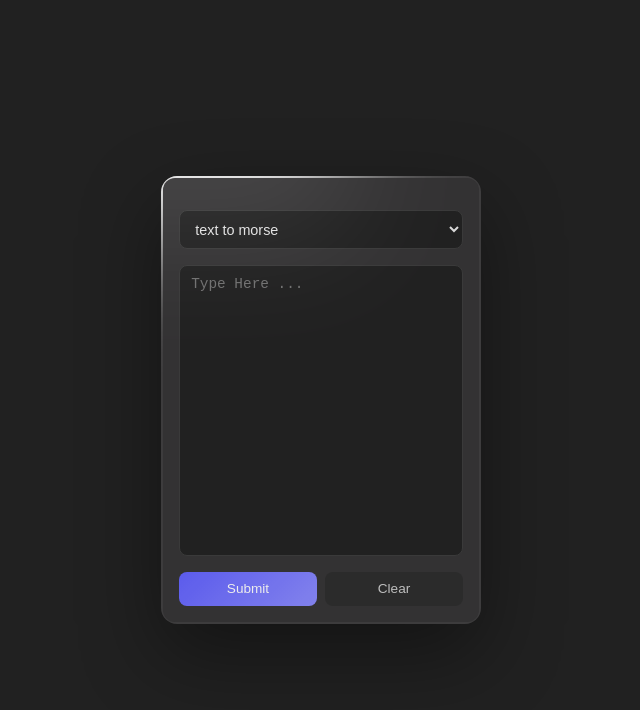
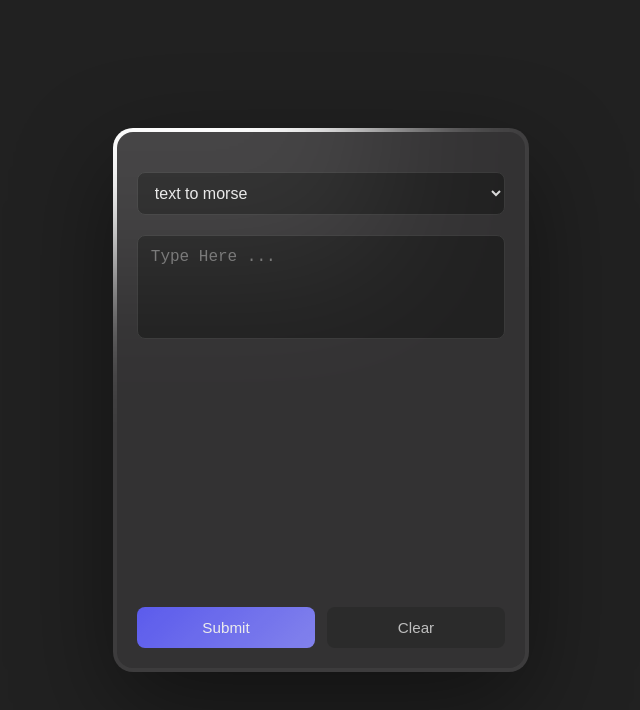
Before and after one commit to Your-fav-dev/Morse-to-text-and-reverse, a website with bundled scripts: page index.html in a window 1280 px wide. Shown: the whole page, without its empty margins (319-959 px from the left). Built offline with nearby package versions, Linux system fonts and the light colour scheme.

Commit message:
css test 2

```diff
--- a/style.css
+++ b/style.css
@@ -6,79 +6,59 @@
   padding: 0;
 }
 
-body{
-    font-size: 67.5%;
-    background-color: #212121;
-    display: flex;
-    justify-content: center;
-    align-items: center;
-    min-height: 100vh;
+body {
+  font-size: 75%;                    /* ← increased a bit from 67.5% */
+  background-color: #212121;
+  display: flex;
+  justify-content: center;
+  align-items: center;
+  min-height: 100vh;
 }
+
 .card {
   position: relative;
-  width: 20rem;              /* w-48 */
-  height: 28rem;             /* h-64 */
+  width: 26rem;                      /* was 20rem — bigger card */
+  height: 34rem;                     /* was 28rem — more vertical space */
   overflow: hidden;
-  border-radius: 1rem;    /* rounded-xl */
+  border-radius: 1.25rem;
   background-color: #3d3c3d;
-  filter: drop-shadow(0 30px 40px rgba(0, 0, 0, 0.4)); /* drop-shadow-xl */
+  filter: drop-shadow(0 35px 50px rgba(0, 0, 0, 0.45));
+}
+
+.card-glow {
+  position: absolute;
+  width: 30rem;
+  height: 24rem;
+  background-color: white;
+  filter: blur(70px);
+  left: -50%;
+  top: -45%;
 }
 
 .card-content {
   position: absolute;
-  inset: 0.125rem;
+  inset: 0.25rem;
   display: flex;
   flex-direction: column;
-  gap: 0.75rem;
-  padding: 0.75rem;
-  border-radius: 0.75rem;
+  gap: 1.25rem;                      /* ← more space between elements */
+  padding: 1.25rem;                  /* ← more inner padding */
+  border-radius: 1rem;
   background-color: #323132;
   color: white;
   opacity: 0.9;
   z-index: 1;
 }
 
-
-.card-glow {
-  position: absolute;
-  width: 22rem;              /* w-56 */
-  height: 18rem;             /* h-48 */
-  background-color: white;
-  filter: blur(60px);        /* blur-[50px] */
-  left: -50%;                /* -left-1/2 */
-  top: -50%;                 /* -top-1/2 */
-}
-
-.buttons {
-  display: flex;
-  gap: 0.5rem;
-}
-
-select{
+select {
   width: 100%;
   background: #1f1f1f;
   color: #eaeaea;
   border: 1px solid #3a3a3a;
   border-radius: 0.5rem;
-  padding: 0.6rem 0.7rem;
-  font-size: 0.9rem;
+  padding: 0.7rem 0.8rem;
+  font-size: 1rem;                   /* ← matched size feel */
   outline: none;
   transition: all 0.2s ease;
-}
-
-textarea {
-  width: 100%;
-  background: #1f1f1f;
-  color: #eaeaea;
-  border: 1px solid #3a3a3a;
-  border-radius: 0.5rem;
-  padding: 0.6rem 0.7rem;
-  font-size: 0.9rem;
-  outline: none;
-  overflow-y: auto;
-  resize: none;
-  flex: 1;          /* 🔑 fills remaining space */
-  min-height: 0;    /* 🔑 allows shrinking */
 }
 
 select:hover,
@@ -92,14 +72,38 @@ textarea:focus {
   box-shadow: 0 0 0 2px rgba(124, 124, 255, 0.2);
 }
 
+textarea {
+  width: 100%;
+  background: #1f1f1f;
+  color: #eaeaea;
+  border: 1px solid #3a3a3a;
+  border-radius: 0.5rem;
+  padding: 0.7rem 0.8rem;
+  font-size: 1rem;
+  outline: none;
+  overflow-y: auto;
+  resize: none;
+
+  /* Key changes: fixed small height, no growing */
+  flex: 0 0 auto;
+  height: 6.5rem;                    /* ← main change — shorter textarea */
+  min-height: unset;
+}
+
+.buttons {
+  display: flex;
+  gap: 0.75rem;
+  margin-top: auto;                  /* pushes buttons toward bottom */
+}
+
 button {
   flex: 1;
   background: linear-gradient(135deg, #5f5fff, #8a8aff);
   color: white;
   border: none;
   border-radius: 0.5rem;
-  padding: 0.6rem 0;
-  font-size: 0.85rem;
+  padding: 0.75rem 0;
+  font-size: 0.95rem;
   cursor: pointer;
   transition: transform 0.15s ease, box-shadow 0.15s ease;
 }
@@ -121,8 +125,3 @@ button:active {
 #delete:hover {
   background: #333;
 }
-
-.card-content {
-  padding: 1rem;
-  gap: 1rem;
-}
```
